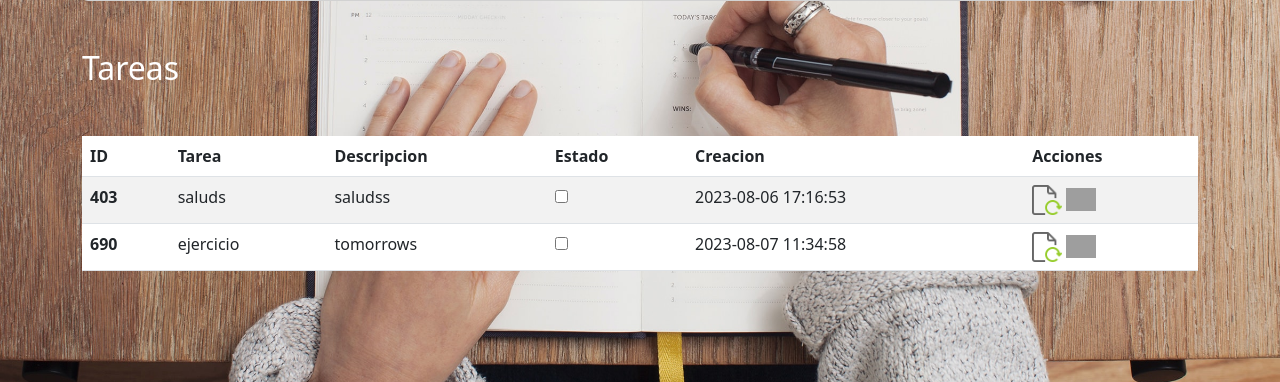
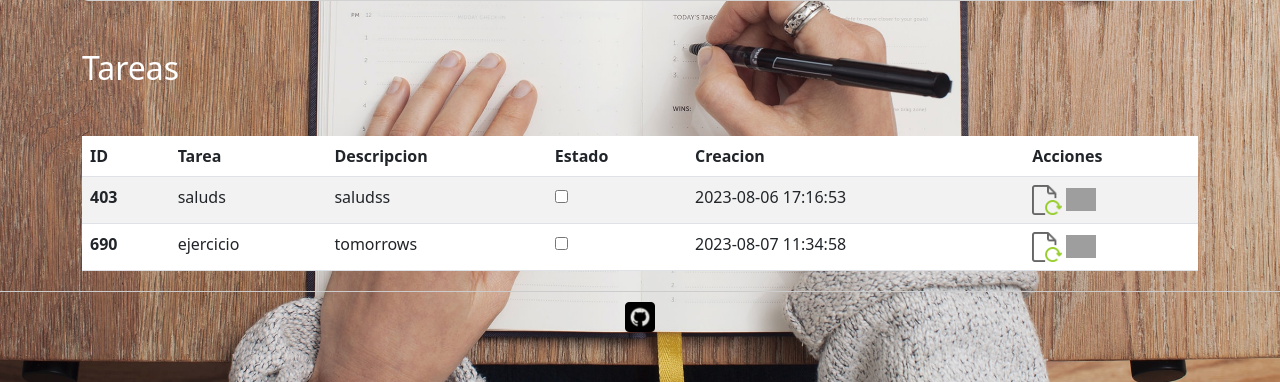
Before and after one commit to Javier706/TO-DO-LIST, a PHP site: template view/Home/index.php in a window 1280 px wide. Shown: the part 418-800 px from the top of the page. Run offline with PHP 8.4, Linux system fonts and the light colour scheme; the template is opened without the code that fills it, so the values that code supplies are empty; data comes from the database, SQL or seed files in the repository; grey boxes are pictures that could not be loaded.

Commit message:
icon git

```diff
--- a/view/Home/Editar.php
+++ b/view/Home/Editar.php
@@ -34,6 +34,11 @@ $Data = $tasks->getTasksById($_GET['id']);
 <input type="submit" class="btn btn-primary" name="enviar">
 
 </form>
+
+<footer style="text-align: center; margin-top: 20px; padding: 10px; border-top: 1px solid #ccc;">
+    <p>@Javier706</p>
+    <p>¡Gracias por visitar mi perfil!</p>
+</footer>
 </body>
 <script src="../js/Validacion.js"></script>
 <?php
--- a/view/Home/index.php
+++ b/view/Home/index.php
@@ -78,7 +78,11 @@ foreach ($task->getAll() as $data) {
 <?php
 $task->validar();
 ?>
-
+<section>
+<footer style="text-align: center; margin-top: 20px; padding: 10px; border-top: 1px solid #ccc;">
+<a href="https://github.com/Javier706"><img src="../../img/github.png" alt="Github" width="30" ></a>
+</footer>
+</section>
 <script src="../js/Validacion.js"></script>
 <script>    history.replaceState(null,null,location.pathname)</script>
 </body>
```
Also changed, not shown: img/github.png (added).
